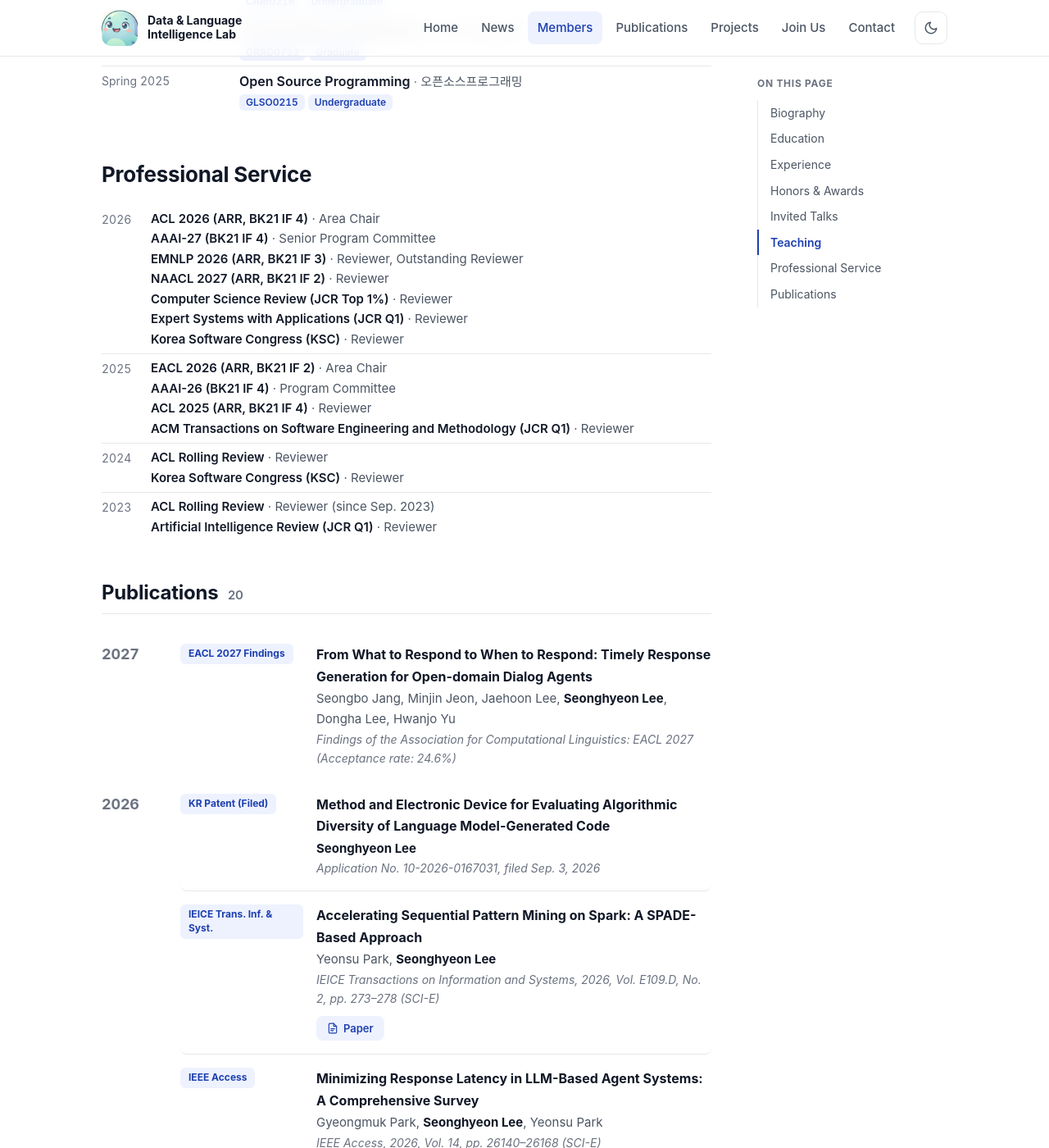
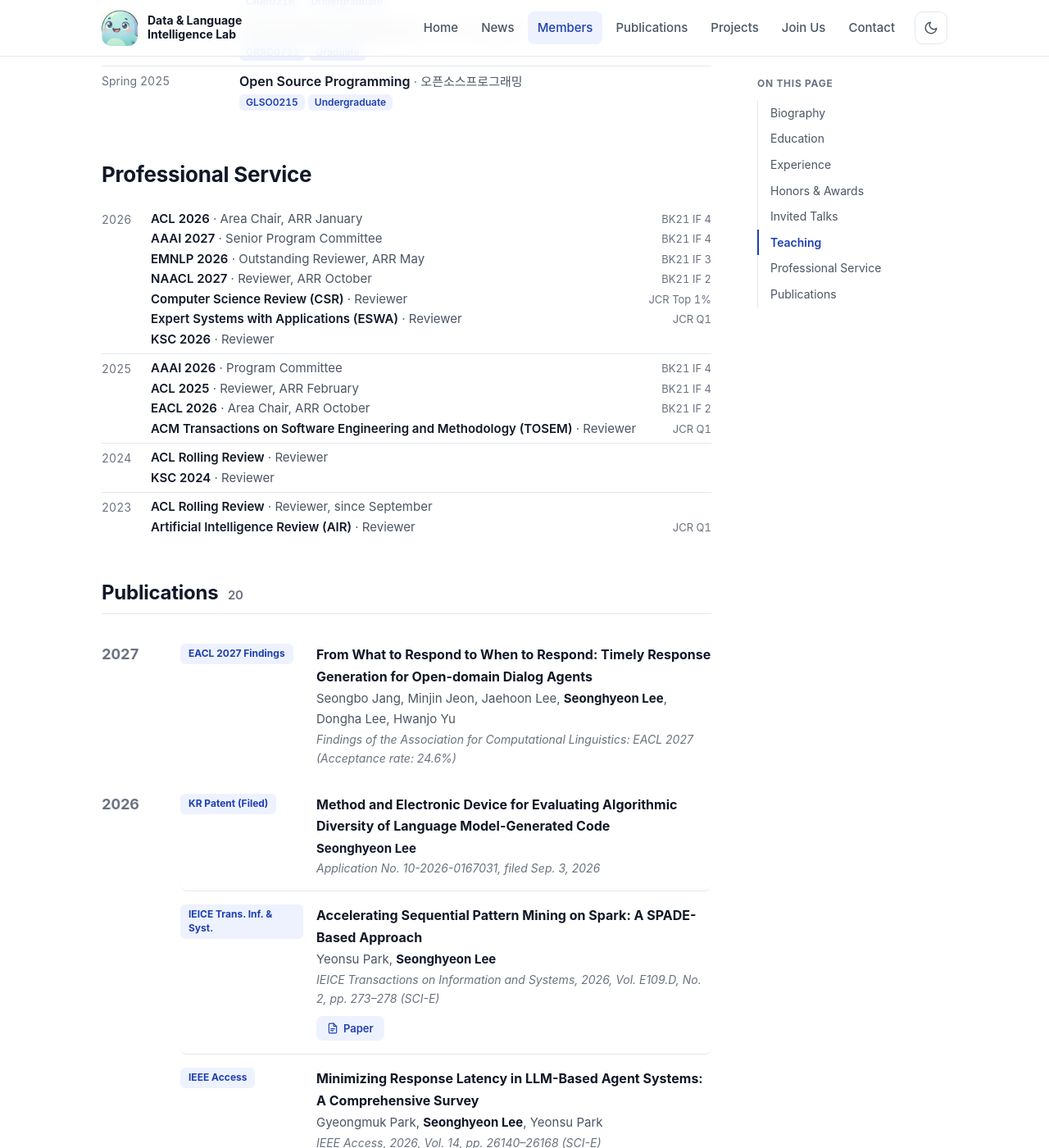
Before and after one commit to knu-dli/knu-dli.github.io, a Jekyll site: the page built from people/seonghyeon-lee.md, in a window 1280 px wide and 1400 px high, scrolled down 2425 px. Shown: the whole window at 82% size. Built offline with Jekyll 4.4.1, drawn with Linux system fonts in a browser that asks for light colours; some web fonts are replaced.

Commit message:
Profile: right-aligned rank column, ARR rounds, IF-ordered service rows
Co-Authored-By: Claude Opus 5.5 <noreply@anthropic.com>

```diff
--- a/_layouts/profile.html
+++ b/_layouts/profile.html
@@ -45,7 +45,7 @@ layout: default
               {% for r in rows %}
               <li>
                 <span class="timeline-when">{{ r.when }}</span>
-                <span class="timeline-what">{% if r.title %}<strong>{% if r.url %}<a href="{{ r.url | relative_url }}">{{ r.title }}</a>{% else %}{{ r.title }}{% endif %}</strong>{% endif %}{% if r.where %}<span>{{ r.where }}</span>{% endif %}{% if r.items %}<ul class="timeline-sub">{% for i in r.items %}<li>{% if i.venue %}<strong>{{ i.venue }}</strong>{% if i.role %} · {{ i.role }}{% endif %}{% else %}{{ i }}{% endif %}</li>{% endfor %}</ul>{% endif %}{% if r.tags %}<span class="timeline-tags">{% for t in r.tags %}<span class="tag">{{ t }}</span>{% endfor %}</span>{% endif %}</span>
+                <span class="timeline-what">{% if r.title %}<strong>{% if r.url %}<a href="{{ r.url | relative_url }}">{{ r.title }}</a>{% else %}{{ r.title }}{% endif %}</strong>{% endif %}{% if r.where %}<span>{{ r.where }}</span>{% endif %}{% if r.items %}<ul class="timeline-sub">{% for i in r.items %}<li>{% if i.venue %}<span class="sub-main"><strong>{{ i.venue }}</strong>{% if i.role %} · {{ i.role }}{% endif %}</span>{% if i.rank %}<span class="sub-rank">{{ i.rank }}</span>{% endif %}{% else %}<span class="sub-main">{{ i }}</span>{% endif %}</li>{% endfor %}</ul>{% endif %}{% if r.tags %}<span class="timeline-tags">{% for t in r.tags %}<span class="tag">{{ t }}</span>{% endfor %}</span>{% endif %}</span>
               </li>
               {% endfor %}
             </ul>
--- a/assets/css/style.css
+++ b/assets/css/style.css
@@ -337,7 +337,9 @@ img { max-width: 100%; display: block; }
 :is(.timeline-education, .timeline-experience, .timeline-service) .timeline-what > :is(strong, span) { display: block; }
 :is(.timeline-education, .timeline-experience, .timeline-service) .timeline-what > span::before { content: none; }
 .timeline .timeline-sub { list-style: none; margin: 2px 0 0; padding: 0 !important; color: var(--text-muted); font-size: 15px; }
-.timeline .timeline-sub li { display: block; padding: 0 0 0 1em; text-indent: -1em; border: 0; }
+.timeline .timeline-sub li { display: flex; align-items: baseline; gap: 12px; padding: 0; border: 0; }
+.timeline .timeline-sub .sub-main { flex: 1; padding-left: 1em; text-indent: -1em; }
+.timeline .timeline-sub .sub-rank { color: var(--text-faint); font-size: 13px; white-space: nowrap; font-variant-numeric: tabular-nums; }
 .timeline .timeline-sub li + li { margin-top: 2px !important; }
 .timeline .timeline-what > .timeline-sub:first-child { margin-top: 0; }
 /* Service rows are keyed by year only, so the date column can be narrow */
--- a/people/seonghyeon-lee.md
+++ b/people/seonghyeon-lee.md
@@ -51,25 +51,25 @@ teaching:
 service:
   - when: "2026"
     items:
-      - { venue: "ACL 2026 (ARR, BK21 IF 4)", role: "Area Chair" }
-      - { venue: "AAAI-27 (BK21 IF 4)", role: "Senior Program Committee" }
-      - { venue: "EMNLP 2026 (ARR, BK21 IF 3)", role: "Reviewer, Outstanding Reviewer" }
-      - { venue: "NAACL 2027 (ARR, BK21 IF 2)", role: "Reviewer" }
-      - { venue: "Computer Science Review (JCR Top 1%)", role: "Reviewer" }
-      - { venue: "Expert Systems with Applications (JCR Q1)", role: "Reviewer" }
-      - { venue: "Korea Software Congress (KSC)", role: "Reviewer" }
+      - { venue: "ACL 2026", role: "Area Chair, ARR January", rank: "BK21 IF 4" }
+      - { venue: "AAAI 2027", role: "Senior Program Committee", rank: "BK21 IF 4" }
+      - { venue: "EMNLP 2026", role: "Outstanding Reviewer, ARR May", rank: "BK21 IF 3" }
+      - { venue: "NAACL 2027", role: "Reviewer, ARR October", rank: "BK21 IF 2" }
+      - { venue: "Computer Science Review (CSR)", role: "Reviewer", rank: "JCR Top 1%" }
+      - { venue: "Expert Systems with Applications (ESWA)", role: "Reviewer", rank: "JCR Q1" }
+      - { venue: "KSC 2026", role: "Reviewer" }
   - when: "2025"
     items:
-      - { venue: "EACL 2026 (ARR, BK21 IF 2)", role: "Area Chair" }
-      - { venue: "AAAI-26 (BK21 IF 4)", role: "Program Committee" }
-      - { venue: "ACL 2025 (ARR, BK21 IF 4)", role: "Reviewer" }
-      - { venue: "ACM Transactions on Software Engineering and Methodology (JCR Q1)", role: "Reviewer" }
+      - { venue: "AAAI 2026", role: "Program Committee", rank: "BK21 IF 4" }
+      - { venue: "ACL 2025", role: "Reviewer, ARR February", rank: "BK21 IF 4" }
+      - { venue: "EACL 2026", role: "Area Chair, ARR October", rank: "BK21 IF 2" }
+      - { venue: "ACM Transactions on Software Engineering and Methodology (TOSEM)", role: "Reviewer", rank: "JCR Q1" }
   - when: "2024"
     items:
       - { venue: "ACL Rolling Review", role: "Reviewer" }
-      - { venue: "Korea Software Congress (KSC)", role: "Reviewer" }
+      - { venue: "KSC 2024", role: "Reviewer" }
   - when: "2023"
     items:
-      - { venue: "ACL Rolling Review", role: "Reviewer (since Sep. 2023)" }
-      - { venue: "Artificial Intelligence Review (JCR Q1)", role: "Reviewer" }
+      - { venue: "ACL Rolling Review", role: "Reviewer, since September" }
+      - { venue: "Artificial Intelligence Review (AIR)", role: "Reviewer", rank: "JCR Q1" }
 ---
```
